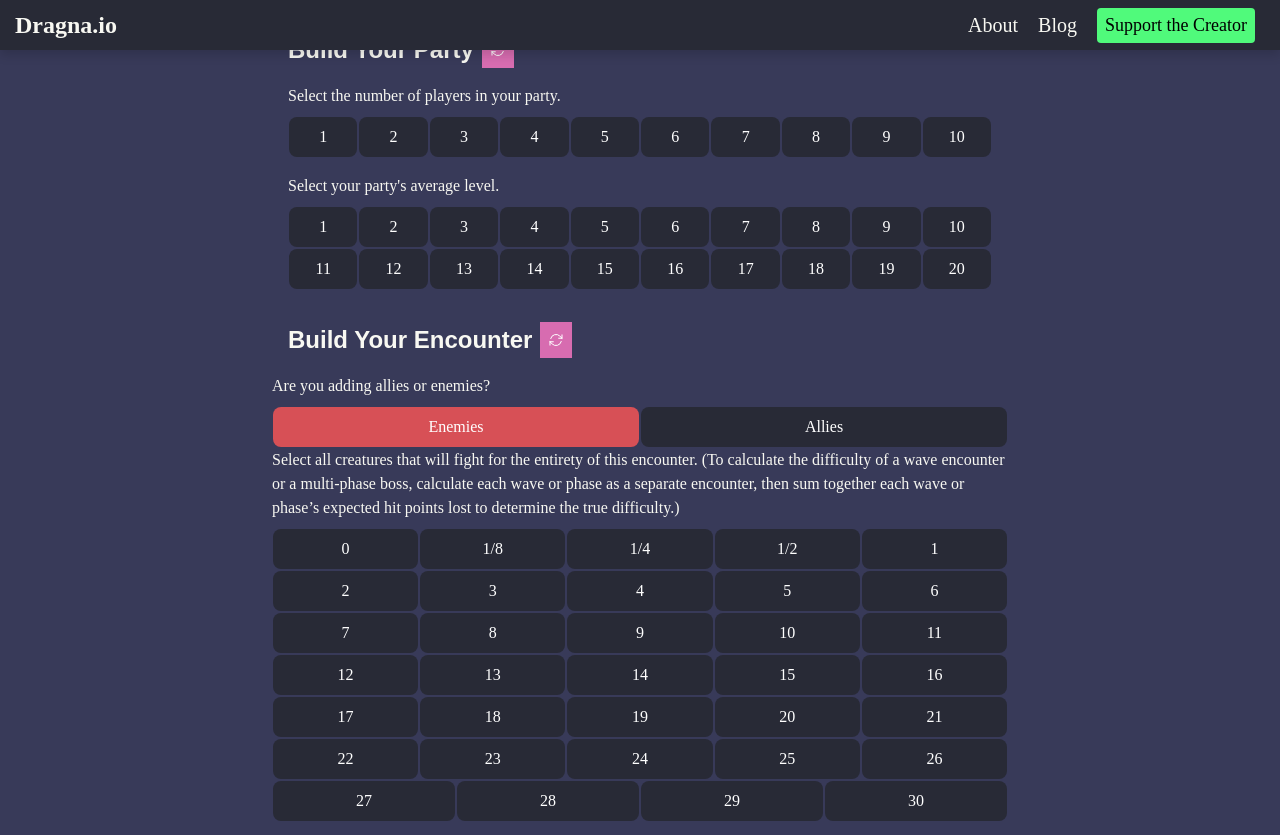
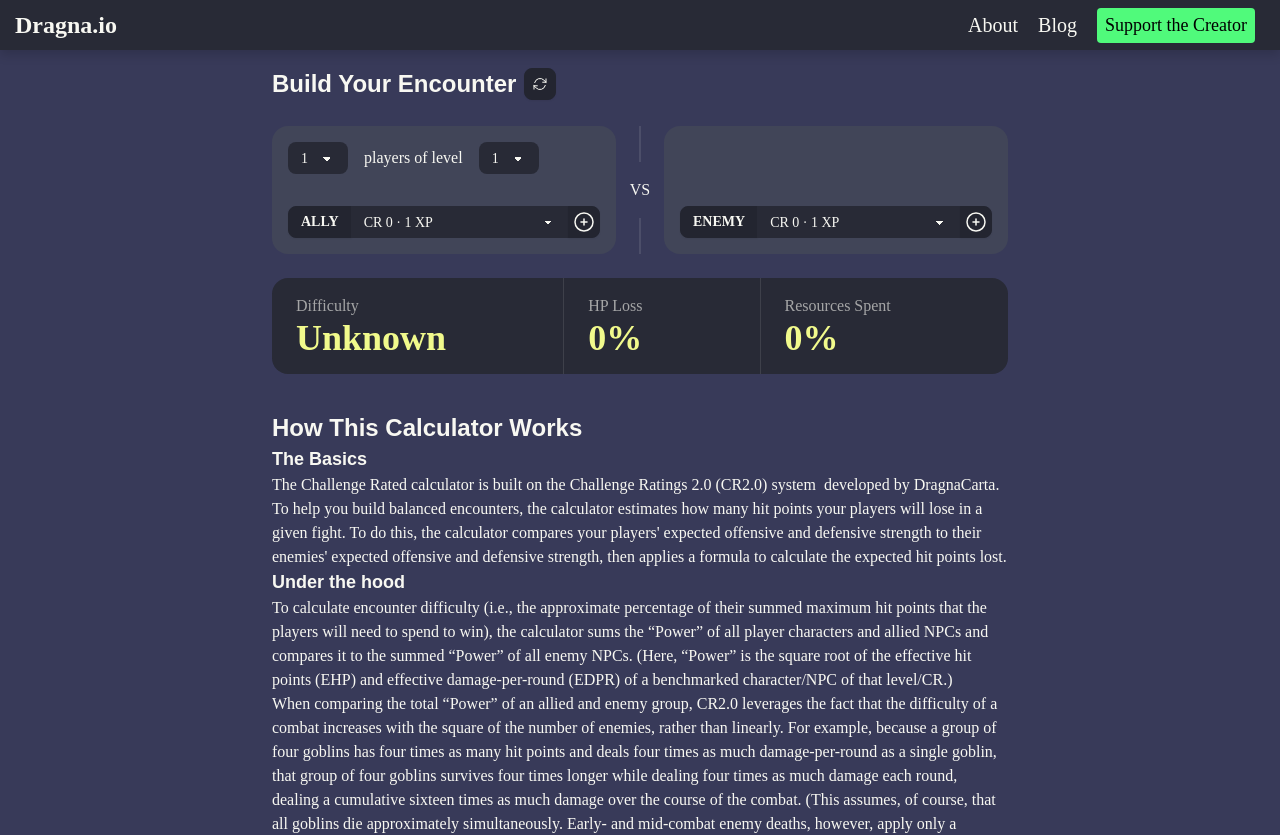
Before and after one commit to DragnaCarta/dragna.io, a Next.js app: page /challenge-rated in a window 1280 px wide. Shown: the top 835 px of the page. Built offline with nearby package versions, Linux system fonts and the light colour scheme.

Commit message:
dev: simplify encounter builder

```diff
--- a/app/challenge-rated/_components/CardBuildYourEncounter/CardBuildYourEncounter.module.css
+++ /dev/null
@@ -1,87 +0,0 @@
-.cardBody {
-    max-height: 0;
-    transition: max-height 0.75s ease-out;
-    overflow: hidden;
-  }
-
-  .cardBody.expanded {
-    max-height: 500px;
-    transition: max-height 0.95s ease-in;
-  }
-
-  .cardTitleContainer {
-    display: flex;
-    flex-direction: row;
-    padding: 16px;
-  }
-
-  .reset {
-    display: flex;
-    align-items: center;
-    justify-content: center;
-    min-width: 32px;
-    color: #FFF;
-    border: none;
-    background-color: rgba(var(--rgbPink), 0.8);
-    cursor: pointer;
-    margin-left: 8px;
-  }
-
-  .reset:hover {
-    background-color: rgba(var(--rgbPink), 1);;
-  }
-
-  .challengeRatingCount {
-    min-width: 48px;
-    text-align: center;
-  }
-
-  .btnChallengeRating {
-    cursor: pointer;
-    border: none;
-    padding: 0 16px;
-    color: var(--white);
-  }
-
-  .btnChallengeRating.increment {
-    background: rgba(var(--rgbCyan), 0.8);
-  }
-
-  .btnChallengeRating.increment:hover {
-    background: rgba(var(--rgbCyan), 1);
-  }
-
-  .btnChallengeRating.decrement {
-    background: rgba(var(--rgbRed), 0.8);
-  }
-
-  .btnChallengeRating.decrement:hover {
-    background: rgba(var(--rgbRed), 1);
-  }
-
-  .svgButton {
-    display: flex;
-    align-items: center;
-    justify-content: center;
-    min-width: 48px;
-    color: #FFF;
-    border: none;
-    cursor: pointer;
-    padding: 8px;
-  }
-
-
-  h3.enemyTitle {
-    font-size: 20px;
-    color: rgba(var(--rgbRed), 0.8);
-  }
-
-  h3.allyTitle {
-    font-size: 20px;
-    color: rgba(var(--rgbCyan), 0.8);
-  }
-
-  .crText {
-    font-size: 18px;
-    font-weight: 500;
-  }
--- a/app/challenge-rated/_components/CardBuildYourEncounter/index.tsx
+++ b/app/challenge-rated/_components/CardBuildYourEncounter/index.tsx
@@ -1,29 +1,31 @@
-import Fraction from 'fraction.js';
-
-import ButtonGrid from '@/app/components/ButtonGrid/ButtonGrid';
-import ButtonToggle from '@/app/components/ButtonToggle';
-
+import IconPlus from '@/app/components/IconPlus';
 import ChallengeRatingOptions from '../../_lib/ChallengeRatingOptions';
-import CreatureToggleOptions from '../../_lib/CreatureToggleOptions';
+import PartyLevelOptions from '../../_lib/PartyLevelOptions';
+import PartySizeOptions from '../../_lib/PartySizeOptions';
+import { CreatureItem } from '../CreatureItem';
 import RefreshIcon from '../RefreshIcon';
-import styles from './CardBuildYourEncounter.module.css';
-import IconPlus from '@/app/components/IconPlus';
-import IconMinus from '@/app/components/IconMinus';
+import { useState } from 'react';
+import EncounterCalculator from '../../_lib/EncounterCalculator';
 
 type CardBuildYourEncounterProps = {
-  addCreature: (value: number) => void;
-  creatureToggle: number;
-  setCreatureToggle: (value: number) => void;
+  partySize: number;
+  setPartySize: (value: number) => void;
+  partyAverageLevel: number;
+  setPartyAverageLevel: (value: number) => void;
+
+  addCreature: (value: number, toggle: 0 | 1) => void;
   enemies: number[];
   setEnemies: (value: number[]) => void;
   allies: number[];
   setAllies: (value: number[]) => void;
 };
 
-function CardBuildYourEncounter({
+export function CardBuildYourEncounter({
+  partySize,
+  partyAverageLevel,
+  setPartySize,
+  setPartyAverageLevel,
   addCreature,
-  creatureToggle,
-  setCreatureToggle,
   enemies,
   setEnemies,
   allies,
@@ -47,6 +49,7 @@ function CardBuildYourEncounter({
 
   function removeEnemy(challengeRating: number) {
     const index = enemies.indexOf(challengeRating);
+
     if (index > -1) {
       enemies.splice(index, 1);
       setEnemies([...enemies]);
@@ -72,70 +75,79 @@ function CardBuildYourEncounter({
 
   return (
     <>
-      <div className={styles.cardTitleContainer}>
+      <div className="flex gap-2 items-center">
         <h2>Build Your Encounter</h2>
         <button
-          className={styles.reset}
+          className="btn btn-square btn-sm"
           onClick={() => {
             setEnemies([]);
             setAllies([]);
+            setPartyAverageLevel(0);
+            setPartySize(0);
           }}
         >
           <RefreshIcon />
         </button>
       </div>
-      <div>
-        <ButtonToggle
-          label="Are you adding allies or enemies?"
-          options={CreatureToggleOptions}
-          selectedValue={creatureToggle}
-          onClick={(value: number) => setCreatureToggle(value)}
-        />
-      </div>
-      <div>
-        <ButtonGrid
-          label="Select all creatures that will fight for the entirety of this encounter. (To calculate the difficulty of a wave encounter or a multi-phase boss, calculate each wave or phase as a separate encounter, then sum together each wave or phase’s expected hit points lost to determine the true difficulty.)"
-          options={ChallengeRatingOptions}
-          onClick={(value: number) => addCreature(value)}
-          mode={creatureToggle === 0 ? 'red' : 'blue'}
-        />
+
+      <div
+        className="grid w-full mt-6"
+        style={{ gridTemplateColumns: '1fr auto 1fr' }}
+      >
+        <div className="flex-grow card bg-neutral p-4 flex flex-col justify-between">
+          <div className="flex items-center gap-4">
+            <label className="form-control">
+              <select
+                value={partySize}
+                className="select select-sm"
+                onChange={(event) => setPartySize(event.target.value)}
+              >
+                {PartySizeOptions.map((pso) => (
+                  <option key={pso.displayText} value={pso.value}>
+                    {pso.displayText}
+                  </option>
+                ))}
+              </select>
+            </label>
+            <div> players of level </div>
+            <label className="form-control">
+              <select
+                value={partyAverageLevel}
+                className="select select-sm"
+                onChange={(event) => setPartyAverageLevel(event.target.value)}
+              >
+                {PartyLevelOptions.map((pso) => (
+                  <option key={pso.displayText} value={pso.value}>
+                    {pso.displayText}
+                  </option>
+                ))}
+              </select>
+            </label>
           </div>
 
-      <div>
-        <EnemiesList
-          enemyCrOccurrences={enemyCrOccurrences}
-          addEnemy={addEnemy}
-          removeEnemy={removeEnemy}
+          <div className="flex flex-col gap-2 my-4">
+            {Object.keys(allyCrOccurrences)
+              .map((x) => parseFloat(x))
+              .sort(_numberSort)
+              .map((cr) => {
+                const crCount = allyCrOccurrences[cr];
+                return (
+                  <CreatureItem
+                    key={cr}
+                    challengeRating={cr}
+                    count={crCount}
+                    increaseCount={(cr) => addAlly(cr)}
+                    decreaseCount={(cr) => removeAlly(cr)}
                   />
-        <AlliesList
-          allyCrOccurrences={allyCrOccurrences}
-          addAlly={addAlly}
-          removeAlly={removeAlly}
-        />
+                );
+              })}
           </div>
-    </>
-  );
-}
 
-type EnemiesListProps = {
-  enemyCrOccurrences: Record<number, number>;
-  addEnemy: (value: number) => void;
-  removeEnemy: (value: number) => void;
-};
-
-function EnemiesList({
-  enemyCrOccurrences,
-  addEnemy,
-  removeEnemy,
-}: EnemiesListProps) {
-  if (Object.keys(enemyCrOccurrences).length === 0) {
-    return <></>;
-  }
-
-  return (
-    <>
-      <h3 className={styles.enemyTitle}>Enemies:</h3>
-      <div style={{ display: 'flex', flexDirection: 'column' }}>
+          <AddCreature addCreature={addCreature} creatureToggle={1} />
+        </div>
+        <div className="divider divider-horizontal">VS</div>
+        <div className="flex-grow card bg-neutral textarea-info p-4 flex flex-col justify-between">
+          <div className="flex flex-col gap-2 mb-4">
             {Object.keys(enemyCrOccurrences)
               .map((x) => parseFloat(x))
               .sort(_numberSort)
@@ -143,7 +155,7 @@ function EnemiesList({
                 const crCount = enemyCrOccurrences[cr];
 
                 return (
-              <CreatureListItem
+                  <CreatureItem
                     key={cr}
                     challengeRating={cr}
                     count={crCount}
@@ -153,92 +165,53 @@ function EnemiesList({
                 );
               })}
           </div>
-    </>
-  );
-}
 
-type AlliesListProps = {
-  allyCrOccurrences: Record<number, number>;
-  addAlly: (value: number) => void;
-  removeAlly: (value: number) => void;
-};
-
-function AlliesList({
-  allyCrOccurrences,
-  addAlly,
-  removeAlly,
-}: AlliesListProps) {
-  if (Object.keys(allyCrOccurrences).length === 0) {
-    return <></>;
-  }
-
-  return (
-    <>
-      <h3 className={styles.allyTitle}>Allies:</h3>
-      <div style={{ display: 'flex', flexDirection: 'column' }}>
-        {Object.keys(allyCrOccurrences)
-          .map((x) => parseFloat(x))
-          .sort(_numberSort)
-          .map((cr) => {
-            const crCount = allyCrOccurrences[cr];
-            return (
-              <CreatureListItem
-                key={cr}
-                challengeRating={cr}
-                count={crCount}
-                increaseCount={(cr) => addAlly(cr)}
-                decreaseCount={(cr) => removeAlly(cr)}
-              />
-            );
-          })}
+          <AddCreature addCreature={addCreature} creatureToggle={0} />
+        </div>
       </div>
     </>
   );
 }
 
-type CreatureListItemProps = {
-  challengeRating: number;
-  count: number;
-  increaseCount: (challengeRating: number) => void;
-  decreaseCount: (challengeRating: number) => void;
-};
-
-function CreatureListItem({
-  challengeRating,
-  count,
-  increaseCount,
-  decreaseCount,
-}: CreatureListItemProps) {
-  const crDisplay = new Fraction(challengeRating).toFraction(true);
+function AddCreature({
+  addCreature,
+  creatureToggle,
+}: Pick<CardBuildYourEncounterProps, 'addCreature'> & {
+  creatureToggle: 0 | 1;
+}) {
+  const [creature, setCreature] = useState<string | undefined>(
+    String(ChallengeRatingOptions[0].value)
+  );
 
   return (
+    <div className="form-control">
+      <div className="join w-full flex">
         <div
-      style={{
-        display: 'flex',
-        padding: '0 0.5rem',
-        margin: '2px 4px',
-      }}
+          className="btn btn-sm join-item cursor-default animate-none"
+          tabIndex={-1}
         >
-      <p className={styles.crText}>CR: {crDisplay}</p>
-      <div
-        style={{
-          display: 'flex',
-          flexDirection: 'row',
-          justifyContent: 'center',
-          alignItems: 'center',
-          marginLeft: 'auto',
-        }}
+          {creatureToggle ? 'ALLY' : 'ENEMY'}
+        </div>
+        <select
+          className="select select-sm join-item grow"
+          value={creature}
+          onChange={(event) => setCreature(event.target.value)}
         >
+          {ChallengeRatingOptions.map((cr) => (
+            <option
+              key={cr.displayText}
+              value={cr.value}
+              selected={cr.value == creature}
+            >
+              CR {cr.displayText} &middot;{' '}
+              {EncounterCalculator.CRPowerLookup[cr.value]} XP
+            </option>
+          ))}
+        </select>
         <button
-          className={`${styles.svgButton} ${styles.btnChallengeRating} ${styles.decrement}`}
-          onClick={() => decreaseCount(challengeRating)}
-        >
-          <IconMinus />
-        </button>
-        <span className={styles.challengeRatingCount}>{count}</span>
-        <button
-          className={`${styles.svgButton} ${styles.btnChallengeRating} ${styles.increment}`}
-          onClick={() => increaseCount(challengeRating)}
+          className="btn btn-sm btn-square join-item"
+          disabled={!creature}
+          onClick={() => addCreature(Number(creature!), creatureToggle)}
         >
           <IconPlus />
         </button>
@@ -250,5 +223,3 @@ function CreatureListItem({
 function _numberSort(a: number, b: number) {
   return a - b;
 }
-
-export default CardBuildYourEncounter;
--- a/app/challenge-rated/_components/CardBuildYourParty/CardBuildYourParty.module.css
+++ /dev/null
@@ -1,54 +0,0 @@
-.sometimesGhost {
-  transition: opacity 0.25s ease-out;
-  opacity: 1;
-}
-
-.sometimesGhost.isInvisible {
-  opacity: 0;
-}
-
-.cardBody {
-  max-height: 0;
-  transition: max-height 0.75s ease-out;
-  overflow: hidden;
-}
-
-.cardBody.expanded {
-  max-height: 500px;
-  transition: max-height 0.95s ease-in;
-}
-
-.cardTitleContainer {
-  display: flex;
-  flex-direction: row;
-  padding: 16px;
-}
-
-.reset {
-  display: flex;
-  align-items: center;
-  justify-content: center;
-  min-width: 32px;
-  color: #fff;
-  border: none;
-  background-color: rgba(var(--rgbPink), 0.8);
-  cursor: pointer;
-  margin-left: 8px;
-}
-
-.reset:hover {
-  background-color: rgba(var(--rgbPink), 1);
-}
-
-.textDynamic {
-  color: rgba(var(--rgbPink), 0.8);
-}
-
-.expandToggle {
-  cursor: pointer;
-}
-
-.expandToggle:hover {
-  color: rgba(var(--rgbPink), 1);
-  text-decoration: underline;
-}
--- a/app/challenge-rated/_components/CardBuildYourParty/index.tsx
+++ /dev/null
@@ -1,63 +0,0 @@
-import PartyLevelOptions from '../../_lib/PartyLevelOptions';
-import PartySizeOptions from '../../_lib/PartySizeOptions';
-import RadioGrid from '../RadioGrid/RadioGrid';
-import RefreshIcon from '../RefreshIcon';
-import styles from './CardBuildYourParty.module.css';
-
-type CardBuildYourPartyProps = {
-  partySize: number;
-  setPartySize: (value: number) => void;
-  partyAverageLevel: number;
-  setPartyAverageLevel: (value: number) => void;
-};
-
-function CardBuildYourParty({
-  partySize,
-  setPartySize,
-  partyAverageLevel,
-  setPartyAverageLevel,
-}: CardBuildYourPartyProps) {
-  return (
-    <>
-      <div className={styles.cardTitleContainer}>
-        <h2>Build Your Party</h2>
-
-        <button
-          className={styles.reset}
-          onClick={() => {
-            setPartyAverageLevel(0);
-            setPartySize(0);
-          }}
-        >
-          <RefreshIcon />
-        </button>
-      </div>
-
-      <div className={`${styles.cardBody} ${styles.expanded}`}>
-        <div style={{ margin: '0 1rem 1rem 1rem' }}>
-          <RadioGrid
-            label="Select the number of players in your party."
-            options={PartySizeOptions}
-            onChange={(value) => {
-              setPartySize(value);
-            }}
-            selectedValue={partySize}
-          />
-        </div>
-        <div style={{ margin: '1rem' }}>
-          <RadioGrid
-            label="Select your party's average level."
-            options={PartyLevelOptions}
-            onChange={(value) => {
-              console.log('setting...', value);
-              setPartyAverageLevel(value);
-            }}
-            selectedValue={partyAverageLevel}
-          />
-        </div>
-      </div>
-    </>
-  );
-}
-
-export default CardBuildYourParty;
--- /dev/null
+++ b/app/challenge-rated/_components/CreatureItem/index.tsx
@@ -0,0 +1,44 @@
+import IconMinus from '@/app/components/IconMinus';
+import IconPlus from '@/app/components/IconPlus';
+import Fraction from 'fraction.js';
+import EncounterCalculator from '../../_lib/EncounterCalculator';
+
+type CreatureListItemProps = {
+  challengeRating: number;
+  count: number;
+  increaseCount: (challengeRating: number) => void;
+  decreaseCount: (challengeRating: number) => void;
+};
+
+export function CreatureItem({
+  challengeRating,
+  count,
+  increaseCount,
+  decreaseCount,
+}: CreatureListItemProps) {
+  const crDisplay = new Fraction(challengeRating).toFraction(true);
+
+  return (
+    <div className="flex justify-between gap-2">
+      <p className="inline-flex items-center rounded-md grow">
+        CR: {crDisplay} &middot;{' '}
+        {EncounterCalculator.CRPowerLookup[challengeRating]} XP
+      </p>
+      <div className="flex items-center join">
+        <button
+          className="btn btn-sm btn-square btn-error join-item"
+          onClick={() => decreaseCount(challengeRating)}
+        >
+          <IconMinus />
+        </button>
+        <span className="join-item px-4">{count}</span>
+        <button
+          className="btn btn-sm btn-square btn-success join-item"
+          onClick={() => increaseCount(challengeRating)}
+        >
+          <IconPlus />
+        </button>
+      </div>
+    </div>
+  );
+}
--- a/app/challenge-rated/_components/RadioGrid/RadioGrid.module.css
+++ /dev/null
@@ -1,51 +0,0 @@
-.container {
-    width: 100%;
-    display: flex;
-    flex-flow: row wrap;
-    position: relative;
-}
-
-.label {
-    display: block;
-    font-weight: 500;
-    margin-bottom: 8px;
-}
-
-.option {
-    background: var(--button-bg);
-    flex: 1 1 9%;
-    border: none;
-    padding: var(--button-grid-padding);
-    border-radius: var(--button-grid-border-radius);
-    margin: var(--button-grid-margin);
-    color: var(--button-grid-color);
-    cursor: pointer;
-    text-align: center;
-    transition: background 250ms ease-in-out,
-                transform 150ms ease;
-    -webkit-appearance: none;
-    -moz-appearance: none;
-}
-
-.option:hover,
-.option:focus {
-    background: var(--button-bg-hover);
-}
-
-.option:focus {
-    outline: 1px solid #fff;
-    outline-offset: -4px;
-}
-
-.option:active {
-    transform: scale(0.99);
-}
-
-.option.selected {
-    background-color: var(--button-bg--active);
-}
-
-.option.selected:hover,
-.option.selected:focus {
-    background: var(--button-bg-hover--active);
-}
--- a/app/challenge-rated/_components/RadioGrid/RadioGrid.tsx
+++ /dev/null
@@ -1,34 +0,0 @@
-import type { RadioOption } from '@/types';
-import styles from './RadioGrid.module.css'
-
-type CardProps = {
-  label: string;
-  options: RadioOption[];
-  selectedValue: number;
-  onChange: (value: number) => void;
-  /** Passthrough */
-  style?: React.CSSProperties;
-  className?: string;
-}
-
-export default function RadioGrid({ label, options, selectedValue, onChange, style, className }: CardProps) {
-  return (
-    <div style={style} className={className}>
-      {/* Label */}
-      <label className={styles.label}>{label}</label>
-
-      {/* Radio Input */}
-      <div className={styles.container}>
-        {options.map((option, i) => (
-          <button
-            key={i}
-            className={`${styles.option} ${option.value === selectedValue ? styles.selected : ''}`}
-            onClick={() => onChange(option.value)}
-          >
-            {option.displayText}
-          </button>
-        ))}
-      </div>
-    </div>
-  )
-}
--- a/app/challenge-rated/_lib/PartySizeOptions.ts
+++ b/app/challenge-rated/_lib/PartySizeOptions.ts
@@ -1,10 +1,10 @@
-import type { RadioOption } from '@/types';
+import type { RadioOption } from '@/app/lib/types';
 
 const PartySizeOptions: RadioOption[] = [];
 
 /** Push simple values into array */
 for (let i = 1; i <= 10; i++) {
-    PartySizeOptions.push({ displayText: i.toString(), value: i });
+  PartySizeOptions.push({ displayText: i.toString(), value: i });
 }
 
 export default PartySizeOptions;
--- a/app/challenge-rated/page.tsx
+++ b/app/challenge-rated/page.tsx
@@ -1,16 +1,11 @@
 'use client';
-import React, { useEffect, useState } from 'react';
-import Head from 'next/head';
+import clsx from 'clsx';
 import queryString from 'query-string';
-import { GetServerSideProps } from 'next';
-import clsx from 'clsx';
+import { useEffect, useState } from 'react';
 // import { Inter } from 'next/font/google'
 
+import { CardBuildYourEncounter } from './_components/CardBuildYourEncounter';
 import EncounterCalculator from './_lib/EncounterCalculator';
-import CardBuildYourParty from './_components/CardBuildYourParty';
-import CardBuildYourEncounter from './_components/CardBuildYourEncounter';
-
-import styles from './styles.module.css';
 
 // const inter = Inter({ subsets: ['latin'] });
 const _encounterCalculator = new EncounterCalculator();
@@ -120,7 +115,7 @@ export default function Home({
       allies
     );
 
-  function addCreature(challengeRating: number) {
+  function addCreature(challengeRating: number, creatureToggle: 0 | 1) {
     if (creatureToggle === 0) {
       setEnemies([...enemies, challengeRating]);
     } else {
@@ -133,21 +128,13 @@ export default function Home({
       <main className="max-w-screen-md mx-auto">
         <div className="p-4">
           {/* <Banner /> */}
-
           <section>
-            <CardBuildYourParty
+            <CardBuildYourEncounter
               partySize={partySize}
               setPartySize={setPartySize}
               partyAverageLevel={partyAverageLevel}
               setPartyAverageLevel={setPartyAverageLevel}
-            />
-          </section>
-
-          <section>
-            <CardBuildYourEncounter
               addCreature={addCreature}
-              creatureToggle={creatureToggle}
-              setCreatureToggle={setCreatureToggle}
               enemies={enemies}
               setEnemies={setEnemies}
               allies={allies}
@@ -155,62 +142,30 @@ export default function Home({
             />
           </section>
 
-          <section>
-            {/* <Drawer> */}
-            {/* Card 3 - Encounter Summary */}
-            <div className="m-4">
-              <h2>Encounter Summary</h2>
+          <section className="mt-6 mb-4">
+            <div className="stats w-full">
+              <div className="stat">
+                <p className="stat-title">Difficulty</p>
+                <p className="stat-value text-warning">{encounterDifficulty}</p>
               </div>
-            <div className="flex flex-row flex-wrap">
-              <div className="grow">
-                <div className="m-4">
-                  <p className="font-bold">Party:</p>
-                  <p>
-                    {partySize} PCs at Level {partyAverageLevel}
+              <div className="stat">
+                <p className="stat-title">HP Loss</p>
+                <p className="stat-value text-warning">
+                  {Number.isNaN(hpLost) ? 0 : Math.round(hpLost)}%
                 </p>
               </div>
-                <div className="grow">
-                  <p className="font-bold">Difficulty</p>
-                  <p>{encounterDifficulty}</p>
-                </div>
-                <div className="m-4">
-                  <p className="font-bold">HP Loss</p>
-                  <p>
-                    {Number.isNaN(hpLost) ? 0 : Math.round(hpLost)}% of the
-                    party&#39;s combined maximum hit points
-                  </p>
-                </div>
-                <div className="m-4">
-                  <p className="font-bold">Resources Spent</p>
-                  <p>
+              <div className="stat">
+                <p className="stat-title">Resources Spent</p>
+                <p className={clsx('stat-value', 'text-warning')}>
                   {Number.isNaN(resourcesSpent)
                     ? 0
                     : Math.round(resourcesSpent)}
-                    % of the party&#39;s combined daily features and resources
+                  %
                 </p>
               </div>
             </div>
 
-              {/* Left */}
-              <div className="grow">
-                {/* <button>Start Over</button>
-
-                    <div>
-                      <div>Share this encounter:</div>
-                      <div style={{}}>
-                        <input
-                          type="text"
-                          value={'https://dragna.io/challenge-rated?'}
-                        />
-                        <button></button>
-
-                      </div>
-                    </div> */}
-              </div>
-            </div>
-            {/* </Drawer> */}
-
-            <section className="mx-4">
+            <section>
               <h2 className="mt-9">How This Calculator Works</h2>
               <h4>The Basics</h4>
               <p>
@@ -265,7 +220,7 @@ export default function Home({
                 within a reasonable degree of error.)
               </p>
 
-              <aside className={clsx(styles.callout, 'mt-6')}>
+              <aside className="border-2 border-warning bg-accent bg-opacity-10 p-4 rounded-xl mt-6">
                 <p>
                   The Challenge Rated calculator assumes a “white-room”
                   scenario, in which all players and allied NPCs are fighting
--- a/app/layout.tsx
+++ b/app/layout.tsx
@@ -24,7 +24,7 @@ export default function RootLayout({
     <html lang="en">
       <body>
         <Header />
-        {children}
+        <main style={{ marginTop: 50 }}>{children}</main>
         <Footer />
       </body>
     </html>
```
Also changed, not shown: app/challenge-rated/_components/RefreshIcon/index.tsx (+17 -6 lines), app/challenge-rated/_lib/ChallengeRatingOptions.ts (+7 -7 lines). Lines whose indentation alone changed are shown as unchanged.
